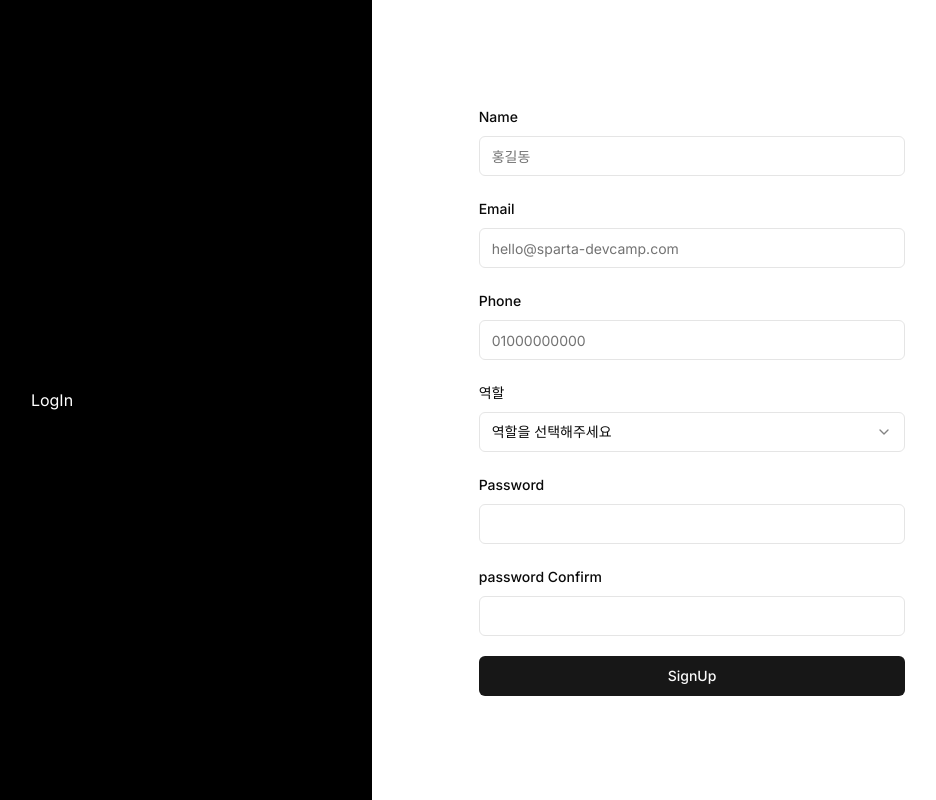
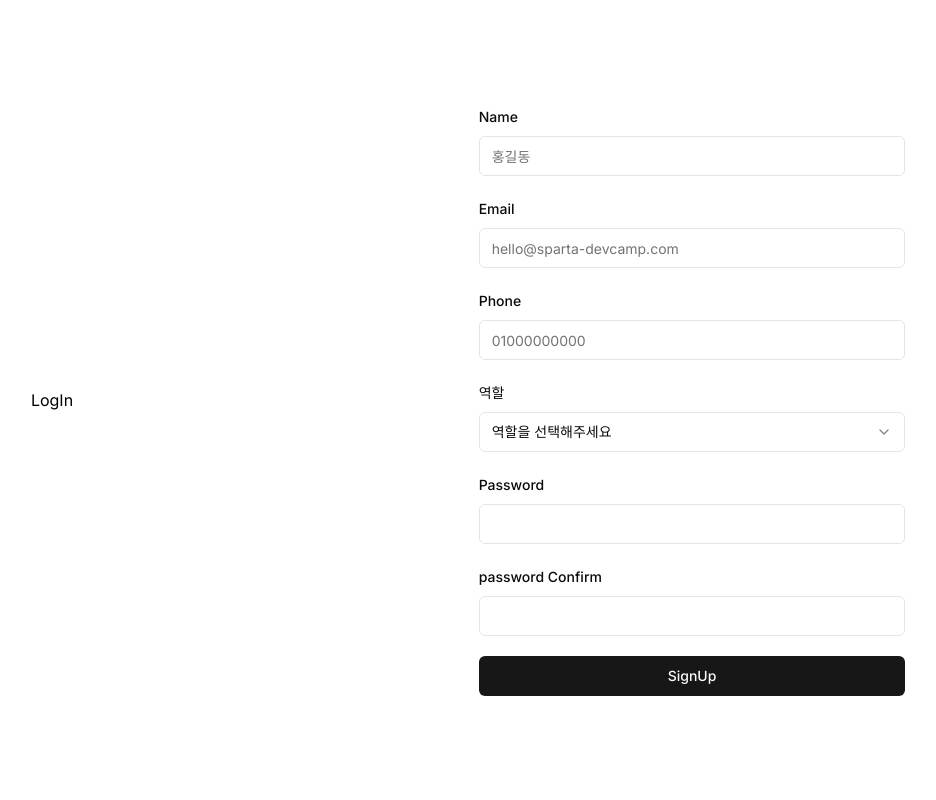
Before and after one commit to haniStudy/devcamp, a Next.js app: page / in a window 1280 px wide. Shown: the whole page, without its empty margins (268-1204 px from the left). Built offline with nearby package versions, Linux system fonts and the light colour scheme.

Commit message:
[Layout] button, 배경  색깔 변경

```diff
--- a/src/app/pages/login/index.tsx
+++ b/src/app/pages/login/index.tsx
@@ -47,7 +47,7 @@ const LogIn = ({isVisible}: {isVisible: boolean}) => {
                   )}
                 />
 
-                <Button type="submit" className="bg-black text-white">LogIn</Button>
+                <Button type="submit">LogIn</Button>
             </form>
         </Form>
     )
--- a/src/app/pages/main/index.tsx
+++ b/src/app/pages/main/index.tsx
@@ -34,12 +34,12 @@ const MainPage = () => {
                 <SignUp />
             </div>
             <div className="absolute top-0 left-0 w-1/2 h-screen">
-                <motion.div className="flex bg-black h-screen" animate={signUpShow}>
+                <motion.div className="flex bg-white h-screen" animate={signUpShow}>
                     <div className="controls flex justify-center items-center">
                         <motion.button
                             whileTap={{ scale: 0.95 }}
                             onClick={() => setIsVisible(!isVisible)}
-                            className="text-white h-screen flex items-center justify-center"
+                            className="text-black h-screen flex items-center justify-center"
                         >
                             {buttonName}
                         </motion.button>
```
